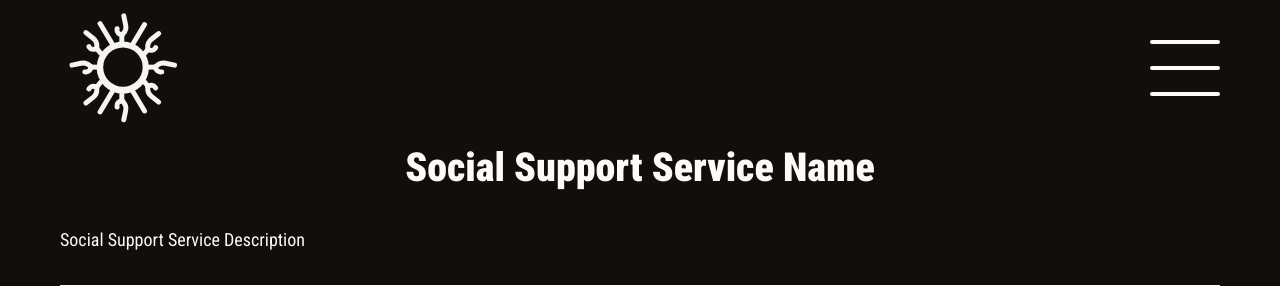
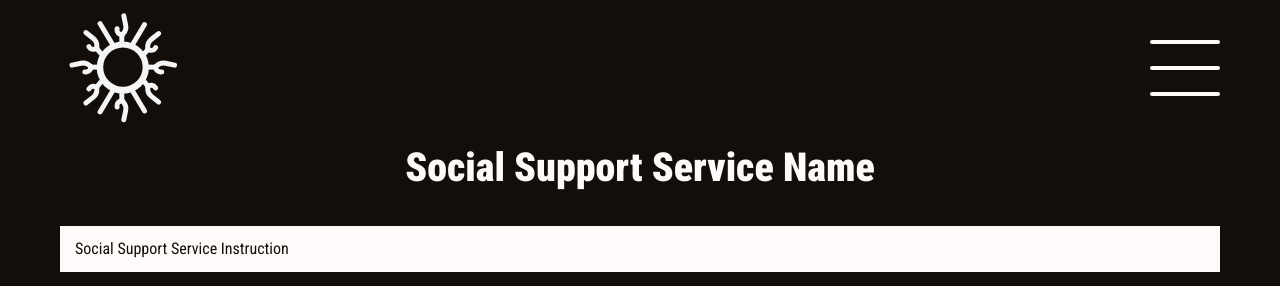
Before and after one commit to hromadianka/hromada, a Django app: page /services/social-support/ in a window 1280 px wide. Shown: the top 286 px of the page. Run offline with Django 5.2, Linux system fonts and the light colour scheme; parts of the project's set-up code (start-up, migrations or seed data) failed here and were passed over; some libraries are stand-ins or nearby versions.

Commit message:
Change text

```diff
--- a/services/templates/social_support.html
+++ b/services/templates/social_support.html
@@ -17,7 +17,6 @@
     {% endif %}
 
     <h1>{% trans 'Social Support Service Name' %}</h1>
-    <p>{% trans 'Social Support Service Description' %}</p>
 
     <div class="callout" style="margin-top: 30px">
         <span>{% trans 'Social Support Service Instruction' %}</span>
```
